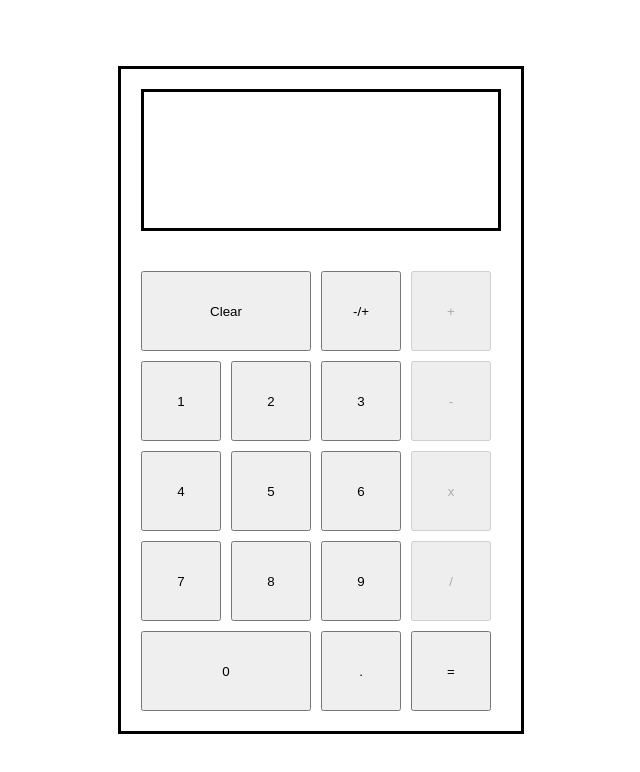
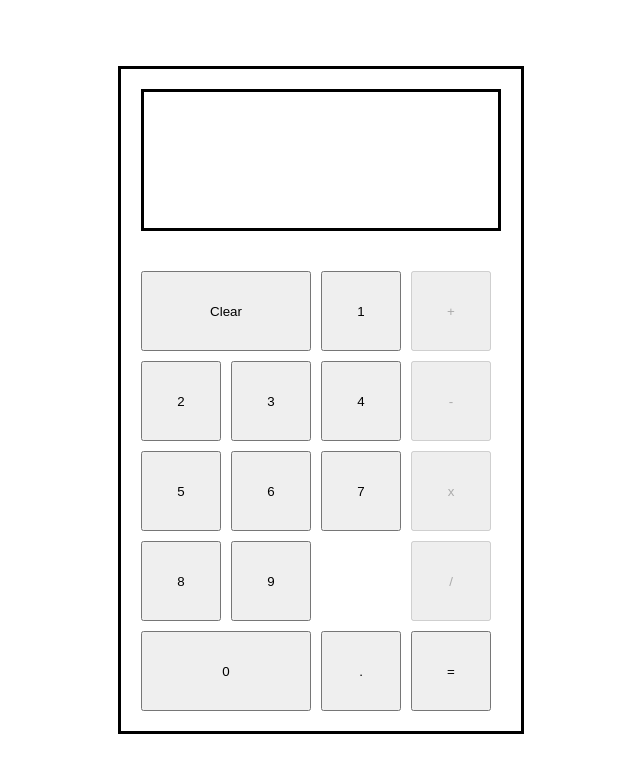
Before and after one commit to chenlingj999/Calculator, a plain HTML site: page index.html in a window 1280 px wide. Shown: the whole page, without its empty margins (319-959 px from the left). Drawn offline with Linux system fonts and the light colour scheme.

Commit message:
Remove change sign button

```diff
--- a/index.html
+++ b/index.html
@@ -13,7 +13,6 @@
         <div class="keypad">
             <div class="numpad">
                 <button class="clear-btn">Clear</button>
-                <button class="changeSign">-/+</button>
                 <button class="number">1</button>
                 <button class="number">2</button>
                 <button class="number">3</button>
```
